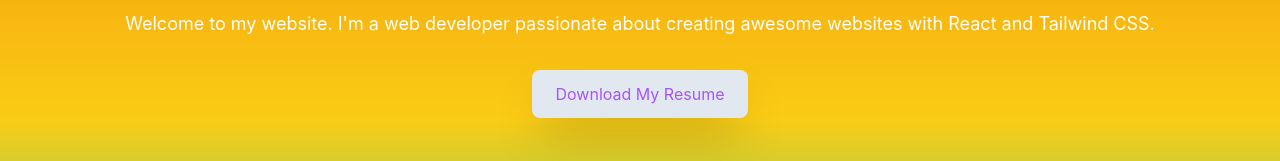
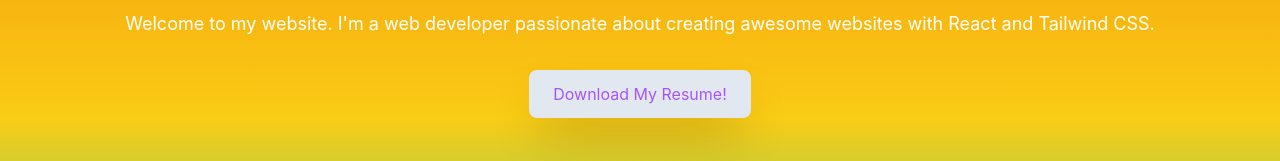
Before and after one commit to Aman7483/Portfolio, a React (Create React App) app: page / in a window 1280 px wide. Shown: the part 480-641 px from the top of the page. Built offline with nearby package versions, Linux system fonts and the light colour scheme.

Commit message:
Update: Brief description of the changes

```diff
--- a/src/components/hero.jsx
+++ b/src/components/hero.jsx
@@ -24,7 +24,7 @@ const HeroSection = () => {
           className="mt-8 px-6 py-3 shadow-2xl bg-slate-200 text-purple-500 rounded-lg hover:bg-purple-500 hover:text-white transition duration-300"
           download
         >
-          Download My Resume
+          Download My Resume!
         </a>
       </div>
     </div>
```
